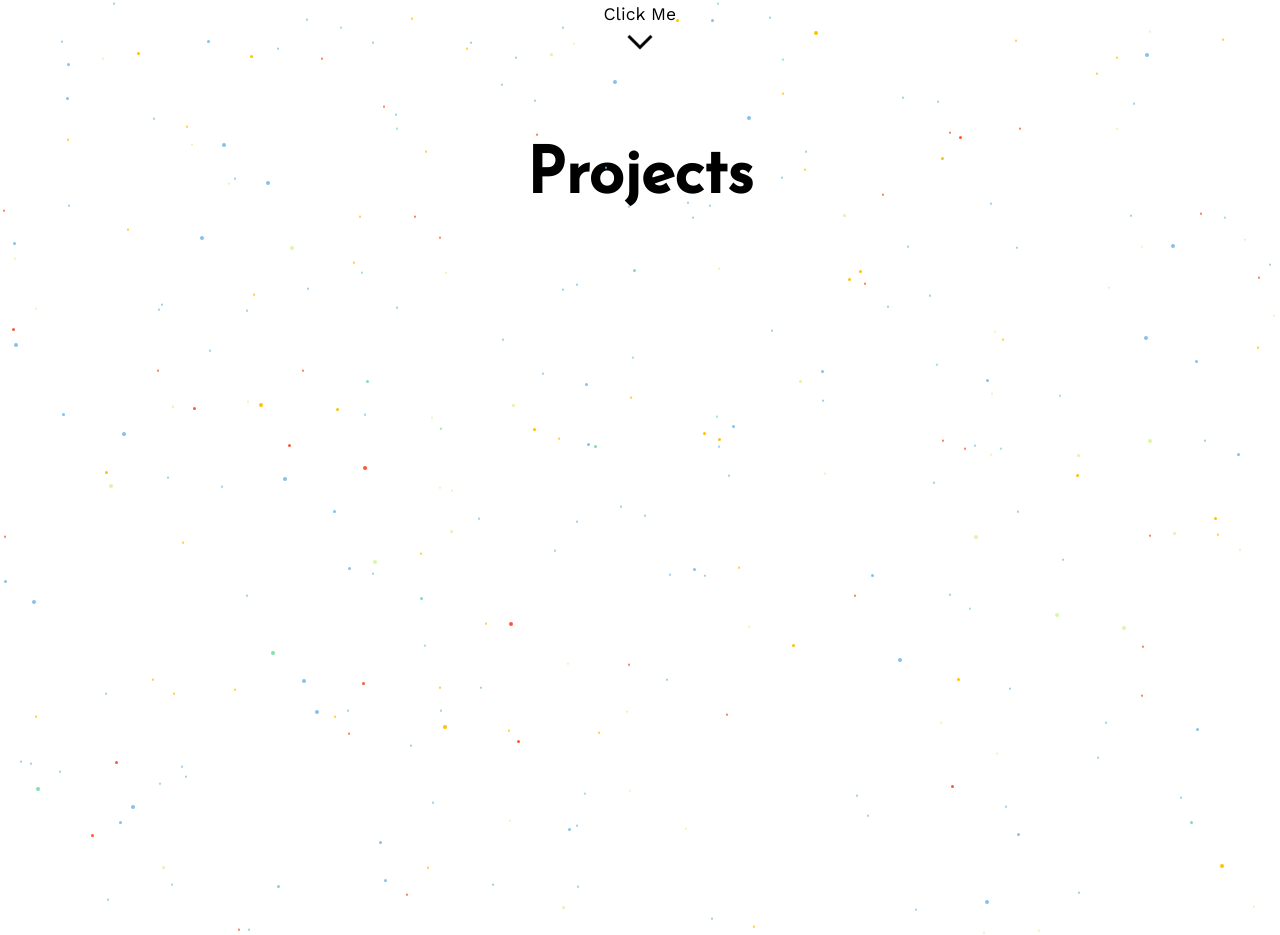
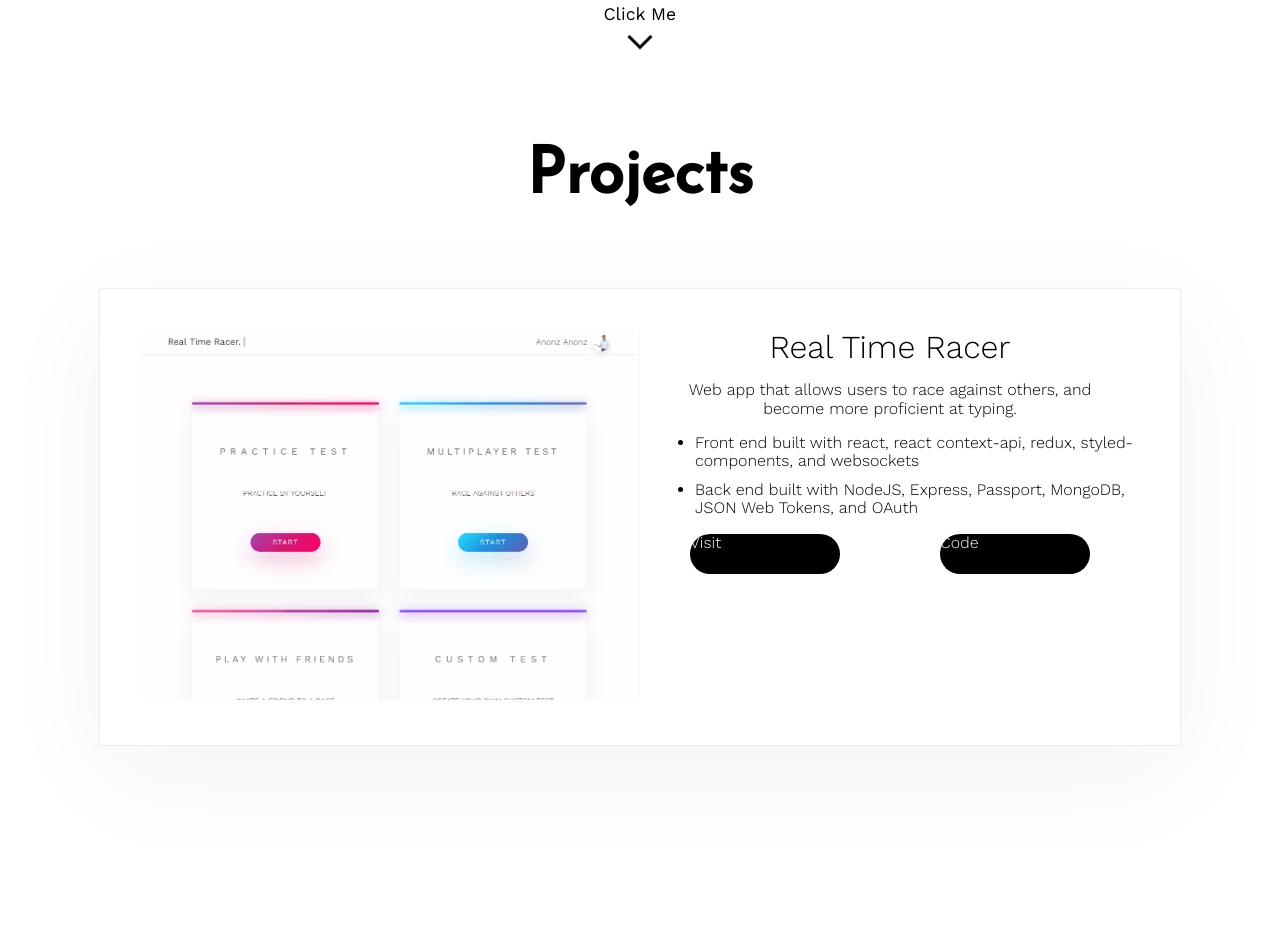
Before and after one commit to KyleS-99/Portfolio-Site, a React (Create React App) app in the folder client/: page / in a window 1280 px wide. Shown: the part 708-1643 px from the top of the page. Before the commit the page ends 959 px from the top, so only its background shows below. Built offline with nearby package versions, Linux system fonts and the light colour scheme.

Commit message:
Added image, and Project item layout

```diff
--- a/client/src/App.css
+++ b/client/src/App.css
@@ -1,10 +1,6 @@
 body {
   font-family: 'Work Sans', sans-serif;
   background: #fff;
-}
-
-body * {
-  z-index: 2;
 }
 
 a {
--- a/client/src/components/Home.js
+++ b/client/src/components/Home.js
@@ -39,7 +39,7 @@ const TagLine = styled.h2`
 
 const Home = () => (
     <HomeContainer>
-        <Intro>hello, i'm Kyle!</Intro>
+        <Intro>hello, i'm kyle!</Intro>
         <TagLine>full stack developer | open-source enthusiast | night owl</TagLine>
         <ClickMe />
     </HomeContainer>
--- a/client/src/components/MainContainer.js
+++ b/client/src/components/MainContainer.js
@@ -19,7 +19,7 @@ class MainContainer extends Component {
     render() {
         return (
             <div style={{overflow: 'hidden'}}>
-                <Parallax />
+                { /* <Parallax /> */}
                 <Navbar />
                 <Home />
                 <Projects />
--- a/client/src/components/Projects.js
+++ b/client/src/components/Projects.js
@@ -5,16 +5,137 @@ import SectionTitle from './styled/SectionTitle';
 
 const ProjectsContainer = styled.div`
     width: 100%;
+    height: 100vh;
 `;
 
 const ProjectContainer = styled.div`
+    width: 100%;
+    display: flex;
+    flex-direction: column;
+    justify-content: center;
+    align-items: center;
+`;
 
+const ProjectItem = styled.div`
+    width: 80%;
+    max-width: 1000px;
+    background: #fff;
+    border: 1px solid #eee;
+    box-shadow: 0px 28px 102px -1px rgba(0,0,0,0.05);
+    transition: 0.2s;
+    display: flex;
+    flex-direction: row;
+    justify-content: center;
+    padding: 40px;
+
+    &:hover {
+        transform: translateY(-3px);
+        box-shadow: 0px 28px 102px -1px rgba(0,0,0,0.08);
+    }
+`;
+
+const GIFContainer = styled.div`
+    width: 50%;
+    height: 100%;
+`;
+
+const Info = styled.div`
+    width: 50%;
+    height: 100%;
+`;
+
+const GIF = styled.img`
+    width: 100%;
+    height: 100%;
+    min-height: 300px;
+`;
+
+const Title = styled.h1`
+    font-size: 2rem;
+    text-transform: capitalize;
+    font-weight: 300;
+    text-align: center;
+    margin: 0;
+`;
+
+const Description = styled.p`
+    font-weight: 300;
+    display: block;
+    text-align: center;
+    width: 90%;
+    margin: 15px auto 0;
+`;
+
+const UL = styled.ul`
+    margin-left: 15px;
+
+    & li {
+        font-weight: 300;
+    }
+
+    & li + li {
+        margin-top: 10px;
+    }
+`;
+
+const ButtonContainer = styled.div`
+    display: flex;
+    flex-direction: row;
+    flex-wrap: wrap;
+    justify-content: space-around;
+`;
+
+const Button = styled.a`
+    width: 150px;
+    height: 40px;
+    background: #000;
+    border: none;
+    outline: none;
+    border-radius: 50px;
+    color: #fff;
+    text-transform: capitalize;
+    font-weight: 300;
+    transition: .2s;
+
+    &:hover {
+        cursor: pointer;
+        transform: translateY(-2px);
+    }
+
+    &:active {
+        transform: translateY(4px);
+        transform: scale(0.9);
+    }
 `;
 
 const Projects = () => (
     <ProjectsContainer>
         <SectionTitle text="Projects" />
 
+        <ProjectContainer>
+            <ProjectContainer>
+                <ProjectItem>
+                    <GIFContainer>
+                        <GIF src={window.location.origin + '/img/real-time-racer.gif'} alt="Real Time Racer" />
+                    </GIFContainer>
+
+                    <Info>
+                        <Title>real time racer</Title>
+                        <Description>Web app that allows users to race against others, and become more proficient at typing.</Description>
+                        <UL>
+                            <li>Front end built with react, react context-api, redux, styled-components, and websockets</li>
+                            <li>Back end built with NodeJS, Express, Passport, MongoDB, JSON Web Tokens, and OAuth</li>
+                        </UL>
+                        <ButtonContainer>
+                            <Button>Visit</Button>
+                            <Button>Code</Button>
+                        </ButtonContainer>
+                    </Info>
+                </ProjectItem>
+
+
+            </ProjectContainer>
+        </ProjectContainer>
     </ProjectsContainer>
 );
 
--- a/client/src/components/styled/SectionTitle.js
+++ b/client/src/components/styled/SectionTitle.js
@@ -5,6 +5,7 @@ const Title = styled.h1`
     font-family: 'Reem Kufi', sans-serif;
     font-size: 4rem;
     text-align: center;
+    margin-bottom: 5rem;
 
     @media (max-width: 425px) {
         font-size: 3rem;
```
Also changed, not shown: client/public/img/visit.png (added), client/src/snow.css.
